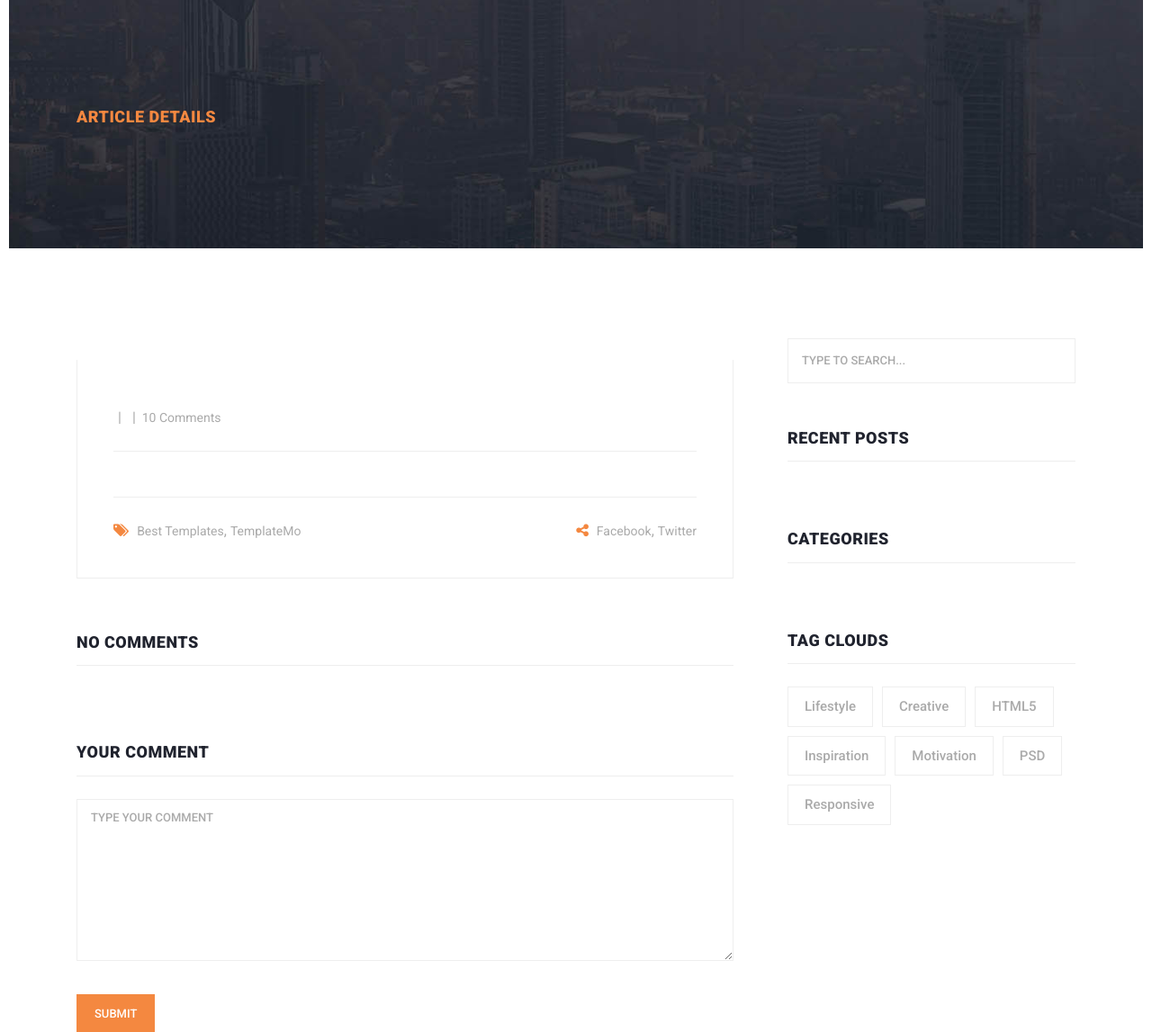
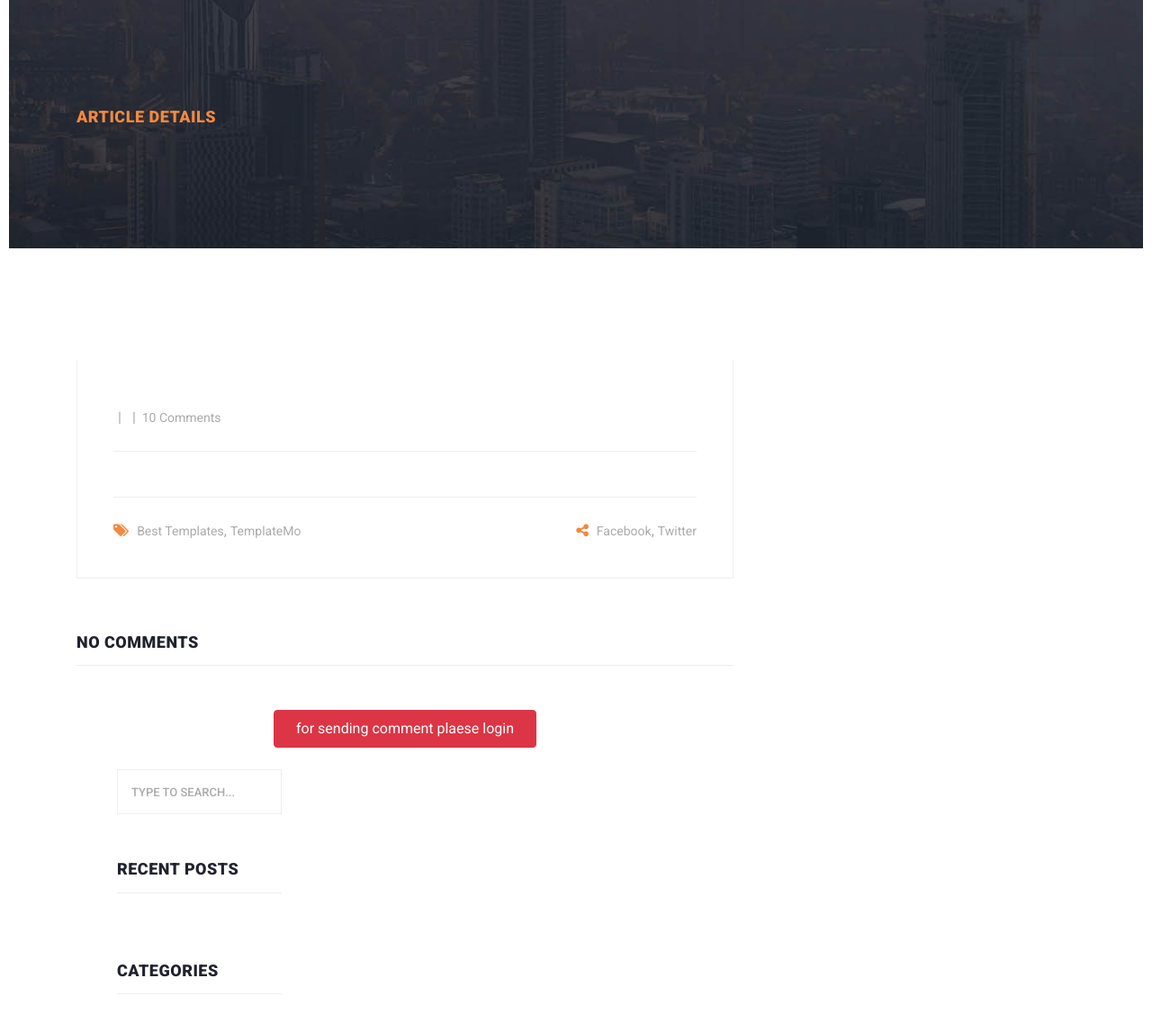
Before and after one commit to amiramkhodadi/Blog_en, a Django app: template blog/templates/blog/post_details.html in a window 1280 px wide. Shown: the part 111-1258 px from the top of the page at 90% size. Run offline with Django 5.2, Linux system fonts and the light colour scheme; the template is opened without the code that fills it, so the values that code supplies are empty; some libraries are stand-ins or nearby versions.

Commit message:
shart gozari braye sakhte cm jadid

```diff
--- a/account/urls.py
+++ b/account/urls.py
@@ -1,6 +1,6 @@
 from account import views
 from django.urls import path
-app_name = 'account'
+# app_name = 'account'
 urlpatterns = [
     path('login/',views.user_login,name='login'),
     path('logout/',views.user_logout,name='logout'),
--- a/blog/templates/blog/post_details.html
+++ b/blog/templates/blog/post_details.html
@@ -151,6 +151,8 @@
                                     </div>
                                 </div>
                             </div>
+
+                            {% if request.user.is_authenticated %}
                             <div class="col-lg-12">
                                 <div class="sidebar-item submit-comment">
                                     <div class="sidebar-heading">
@@ -180,7 +182,15 @@
                                     </div>
                                 </div>
                             </div>
-                        </div>
+                            {% else %}
+                                <div class="container mt-4 mb-4 d-flex justify-content-center">
+                                    <a href="{% url 'login' %}" class="btn btn-danger px-4 py-2">
+                                        for sending comment plaese login
+                                    </a>
+                                </div>
+
+
+                            {% endif %}
                     </div>
                 </div>
                 <div class="col-lg-4">
--- a/templates/includes/header.html
+++ b/templates/includes/header.html
@@ -49,8 +49,8 @@
                 {% else %}
                 <li class="nav-item">
                     <div class="d-flex">
-                        <a class="nav-link" href="login/">Login  </a>
-                        <a class="nav-link" href="register/">/  Register</a>
+                        <a class="nav-link" href="{% url 'login' %}">Login </a>
+                        <a class="nav-link" href="{% url 'register' %}">/ Register</a>
                     </div>
                 </li>
                 {% endif %}
```
